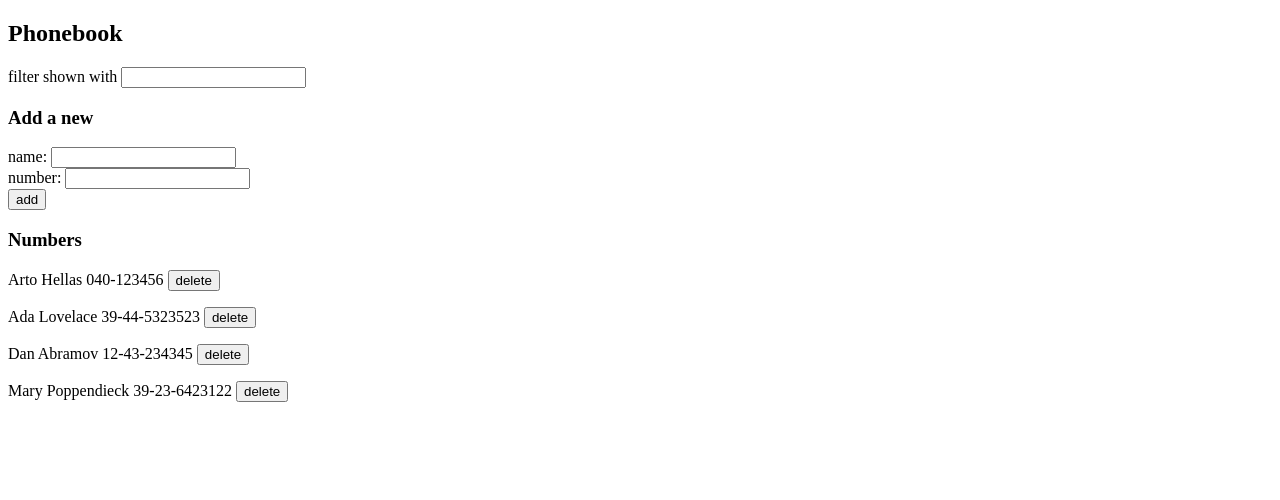
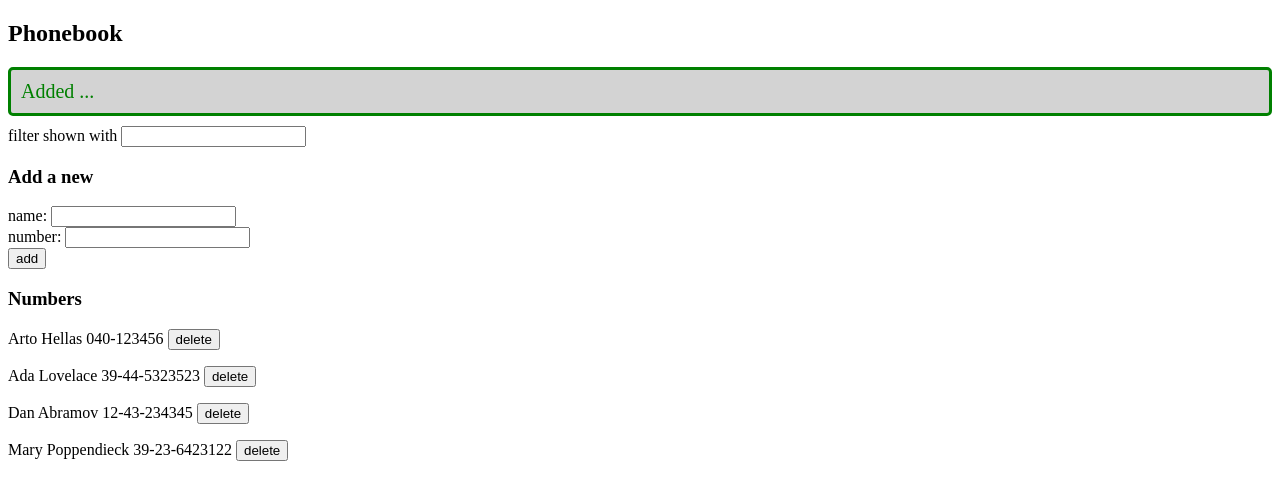
Before and after one commit to tkimhong/Full-Stack-Open, a React (Vite) app in the folder part2/phonebook/: page / in a window 1280 px wide. Shown: the top 500 px of the page. Built offline with nearby package versions, Linux system fonts and the light colour scheme; data requests are answered from the project's data file.

Commit message:
Render notification component in app

```diff
--- a/part2/phonebook/src/App.jsx
+++ b/part2/phonebook/src/App.jsx
@@ -3,12 +3,14 @@ import Filter from "./components/Filter";
 import PersonForm from "./components/PersonForm";
 import Persons from "./components/Persons";
 import personService from "./services/persons";
+import Notification from "./components/Notification";
 
 const App = () => {
   const [persons, setPersons] = useState([]);
   const [newName, setNewName] = useState("");
   const [newNumber, setNewNumber] = useState("");
   const [filter, setFilter] = useState("");
+  const [successMessage, setSuccessMessage] = useState("Added ...");
 
   useEffect(() => {
     personService.getAll().then((initialPersons) => {
@@ -89,6 +91,7 @@ const App = () => {
   return (
     <div>
       <h2>Phonebook</h2>
+      <Notification message={successMessage} />
       <Filter filter={filter} handleFilterChange={handleFilterChange} />
       <h3>Add a new</h3>
       <PersonForm
--- a/part2/phonebook/src/components/Notification.jsx
+++ b/part2/phonebook/src/components/Notification.jsx
@@ -3,7 +3,7 @@ const Notification = ({ message }) => {
     return null;
   }
 
-  return <div className="notification">{message}</div>;
+  return <div className="success">{message}</div>;
 };
 
 export default Notification;
--- a/part2/phonebook/src/index.css
+++ b/part2/phonebook/src/index.css
@@ -1,4 +1,4 @@
-.notification {
+.success {
     color: green;
     background: lightgrey;
     font-size: 20px;
```
